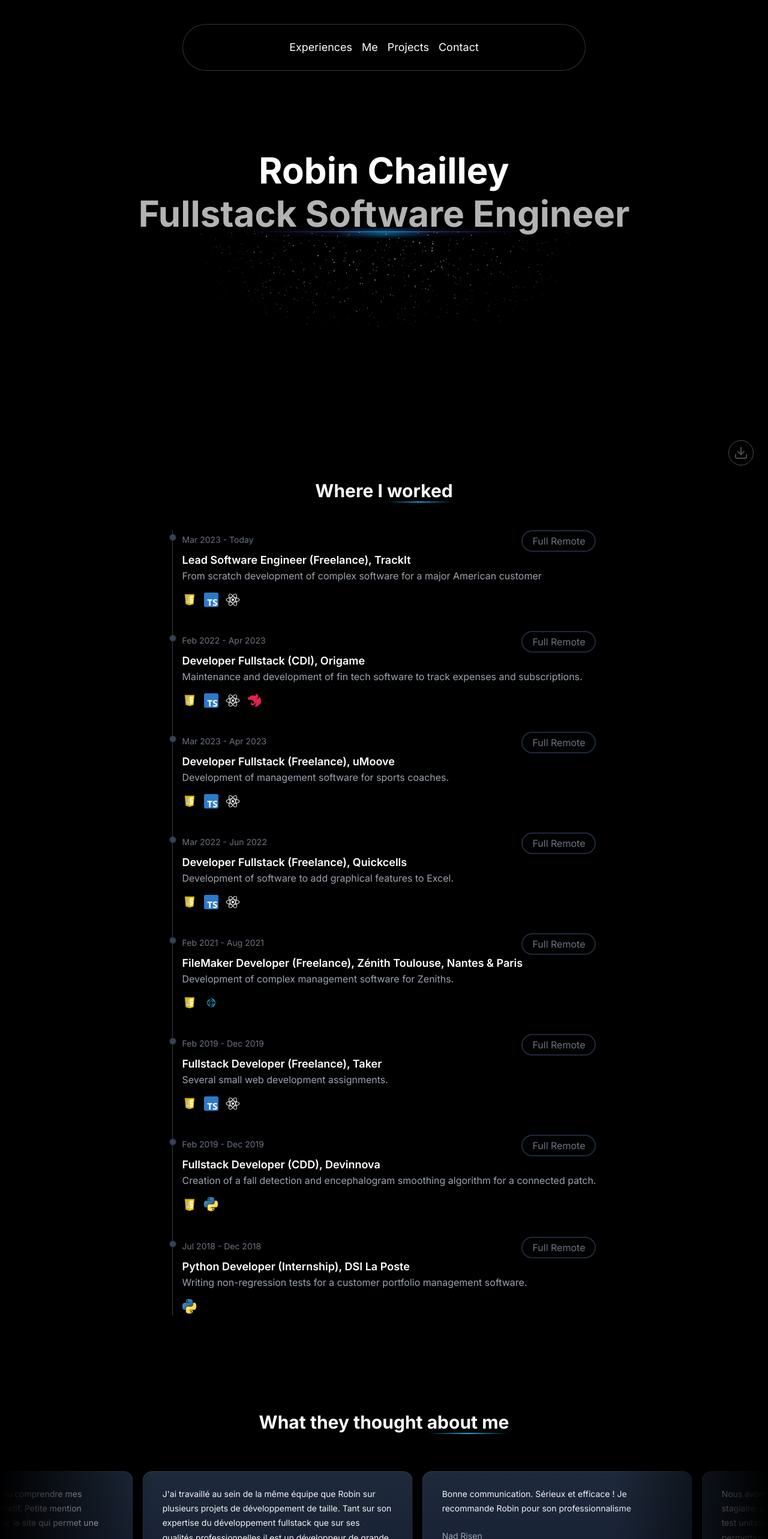
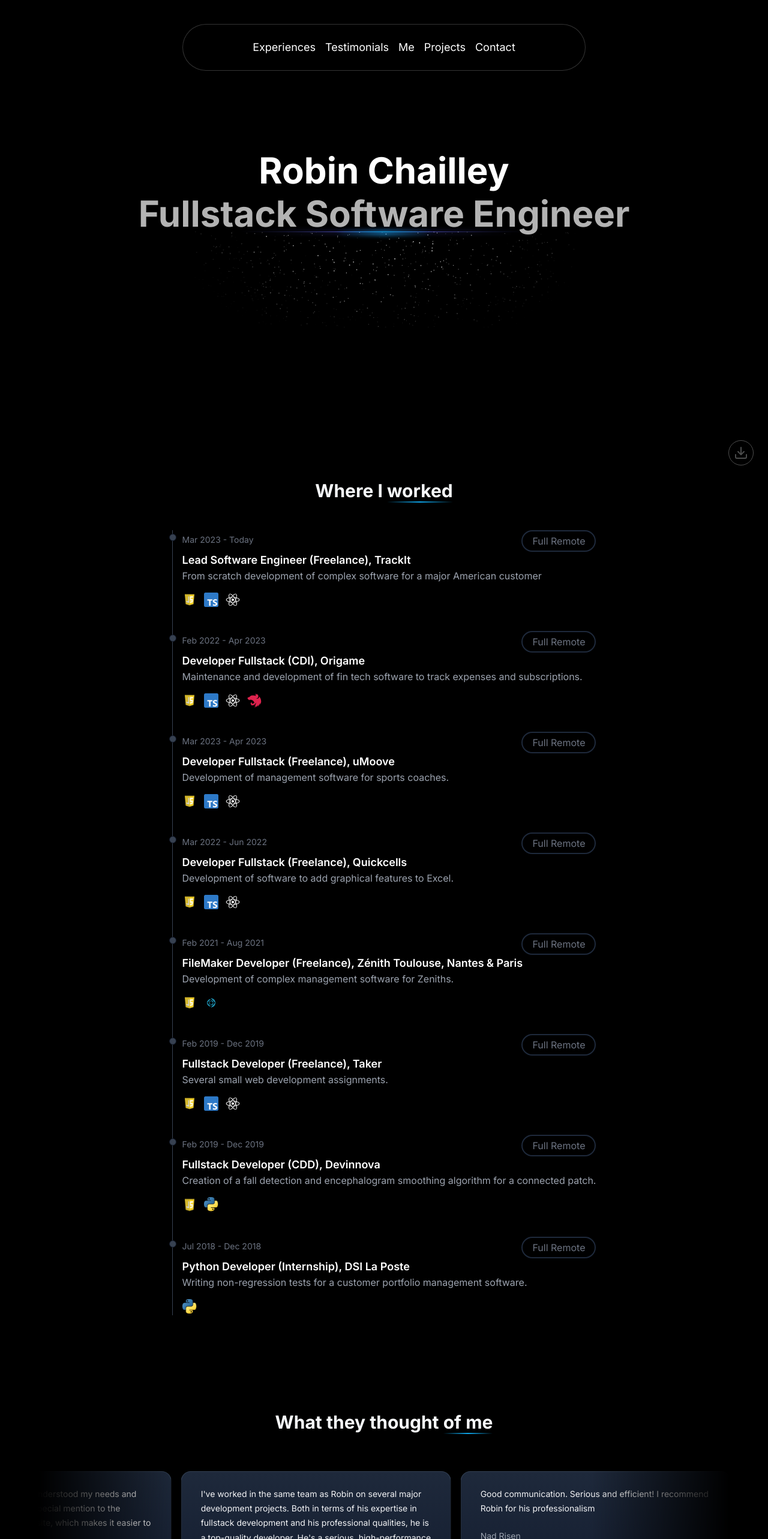
Before and after one commit to RobinChailley/portfolio, a Next.js app: page / in a window 1280 px wide. Shown: the top 2566 px of the page at 60% size. Built offline with nearby package versions, Linux system fonts and the light colour scheme.

Commit message:
feat: fix sizing and spacing + horizontal scroll

```diff
--- a/src/app/page.tsx
+++ b/src/app/page.tsx
@@ -20,7 +20,7 @@ export default function Home() {
 			<div id="experiences" className="pt-[15vh]">
 				<Experiences />
 			</div>
-			<div id="recommendations" className="pt-[15vh]">
+			<div id="testimonials" className="pt-[15vh]">
 				<Recommendations />
 			</div>
 			<div id="about-me" className="pt-[15vh] mt-24">
@@ -29,10 +29,10 @@ export default function Home() {
 			<div id="projects" className="pt-[15vh]">
 				<Projects />
 			</div>
-			<div id="contact" className="pt-[15vh] w-full h-[100vh]">
+			<div id="contact" className="pt-[15vh] w-full">
 				<Contact />
 			</div>
-			<footer className="border-[1px] items-center w-full gap-12 flex px-32 h-32">
+			<footer className="border-[1px] items-center w-full gap-12 flex px-6 sn:px-32 h-32">
 				<div className="flex flex-col h-full justify-center gap-3">
 					<p className="text-gray-400">©️2024 - Robin Chailley</p>
 					<p className="text-gray-400">Fullstack Software Engineer</p>
--- a/src/components/aceternity/CardHoverEffect.tsx
+++ b/src/components/aceternity/CardHoverEffect.tsx
@@ -43,7 +43,7 @@ export function HoverEffect({
 	const [hoveredIndex, setHoveredIndex] = useState<number | null>(null);
 
 	return (
-		<div className={cn('grid grid-cols-1 md:grid-cols-2  lg:grid-cols-3 py-10', className)}>
+		<div className={cn('grid grid-cols-1 md:grid-cols-2  lg:grid-cols-3', className)}>
 			{items.map((item, idx) => (
 				<div
 					key={item.title + item.description}
--- a/src/components/aceternity/MovingCards.tsx
+++ b/src/components/aceternity/MovingCards.tsx
@@ -12,6 +12,7 @@ export default function InfiniteMovingCards({
 }: {
 	items: {
 		quote: string;
+		quoteEn: string;
 		name: string;
 		title: string;
 	}[];
@@ -70,7 +71,7 @@ export default function InfiniteMovingCards({
 		<div
 			ref={containerRef}
 			className={cn(
-				'scroller relative z-20  max-w-7xl overflow-hidden  [mask-image:linear-gradient(to_right,transparent,white_20%,white_80%,transparent)]',
+				'scroller relative z-20 max-w-7xl w-[90vw] overflow-hidden  [mask-image:linear-gradient(to_right,transparent,white_20%,white_80%,transparent)]',
 				className,
 			)}
 		>
@@ -95,7 +96,7 @@ export default function InfiniteMovingCards({
 								aria-hidden="true"
 								className="user-select-none -z-1 pointer-events-none absolute -left-0.5 -top-0.5 h-[calc(100%_+_4px)] w-[calc(100%_+_4px)]"
 							/>
-							<span className=" relative z-20 text-sm leading-[1.6] text-gray-100 font-normal">{item.quote}</span>
+							<span className=" relative z-20 text-sm leading-[1.6] text-gray-100 font-normal">{item.quoteEn}</span>
 							<div className="relative z-20 mt-6 flex flex-row items-center">
 								<span className="flex flex-col gap-1">
 									<span className=" text-sm leading-[1.6] text-gray-400 font-normal">{item.name}</span>
--- a/src/components/aceternity/NavbarMenu.tsx
+++ b/src/components/aceternity/NavbarMenu.tsx
@@ -15,11 +15,11 @@ export function MenuItem({
 	href: string;
 }) {
 	return (
-		<div className="relative ">
+		<div className="relative items-center flex">
 			<a
 				href={href}
 				onMouseEnter={() => setActive(item)}
-				className={cn('cursor-pointer text-white text-[14px] sm:text-lg ', {
+				className={cn('cursor-pointer text-white text-[12px] sm:text-lg ', {
 					'opacity-[0.8] ': item === active,
 				})}
 			>
@@ -42,7 +42,7 @@ export function Menu({ setActive, children }: { setActive: (item: string | null)
 		<nav
 			onMouseLeave={() => setActive(null)} // resets the state
 			className={cn(
-				'relative rounded-full border border-transparent dark:bg-black dark:border-white/[0.2] bg-white shadow-input flex justify-center space-x-4 px-8 sm:py-6 py-3 ',
+				'relative rounded-full border border-transparent dark:bg-black dark:border-white/[0.2] bg-white shadow-input flex justify-center space-x-2 sm:space-x-4 px-8 sm:py-6 py-3 ',
 			)}
 		>
 			{children}
--- a/src/sections/hero/CustomNavbarMenu.tsx
+++ b/src/sections/hero/CustomNavbarMenu.tsx
@@ -10,6 +10,7 @@ export default function Navbar({ className }: { className?: string }) {
 		<div className={cn('fixed px-6 md:px-0 top-10 inset-x-0 max-w-2xl mx-auto z-50', className)}>
 			<Menu setActive={setActive}>
 				<MenuItem setActive={setActive} active={active} href="#experiences" item="Experiences" />
+				<MenuItem setActive={setActive} active={active} href="#testimonials" item="Testimonials" />
 				<MenuItem setActive={setActive} active={active} href="#about-me" item="Me" />
 				<MenuItem setActive={setActive} active={active} href="#projects" item="Projects" />
 				<MenuItem setActive={setActive} active={active} href="#contact" item="Contact" />
--- a/src/sections/me/Me.tsx
+++ b/src/sections/me/Me.tsx
@@ -37,7 +37,7 @@ export const projects = [
 export default function Me() {
 	return (
 		<div className="max-w-full flex items-center flex-col sm:max-w-[80vw]">
-			<h2 className="font-bold text-3xl text-center mb-6">
+			<h2 className="font-bold text-3xl text-center mb-12">
 				Who I{' '}
 				<span className="relative ">
 					<div className="absolute left-0 bg-gradient-to-r from-transparent via-sky-500 to-transparent h-[2px] w-full" />
@@ -49,7 +49,7 @@ export default function Me() {
 				professional time for over 10 years, mainly in Javascript. Closely linked to entrepreneurship, I love creating,
 				inventing and designing.
 			</p>
-			<div className="max-w-5xl mt-6 mx-auto px-8">
+			<div className="max-w-5xl mt-12 mx-auto px-8">
 				<HoverEffect items={projects} />
 			</div>
 		</div>
--- a/src/sections/projects/Projects.tsx
+++ b/src/sections/projects/Projects.tsx
@@ -5,7 +5,7 @@ import Image from 'next/image';
 export default function Projects() {
 	return (
 		<div className="max-w-[80vw]">
-			<h2 className="font-bold text-3xl text-center mb-6">
+			<h2 className="font-bold text-3xl text-center mb-12">
 				What I{' '}
 				<span className="relative ">
 					<div className="absolute left-0 bg-gradient-to-r from-transparent via-sky-500 to-transparent h-[2px] w-full" />
--- a/src/sections/recommendations/Recommendations.tsx
+++ b/src/sections/recommendations/Recommendations.tsx
@@ -52,15 +52,15 @@ const testimonials = [
 
 export default function Recommendations() {
 	return (
-		<div className="px-12 md:px-0">
-			<h2 className="font-bold text-3xl text-center mb-12">
+		<div>
+			<h2 className="px-12 font-bold text-3xl text-center mb-12">
 				What they thought{' '}
 				<span className="relative">
 					<div className="absolute left-0 bg-gradient-to-r from-transparent via-sky-500 to-transparent h-[2px] w-full" />
-					about me
+					of me
 				</span>
 			</h2>
-			<div className="rounded-md flex flex-col antialiased bg-white dark:bg-black dark:bg-grid-white/[0.05] items-center justify-center relative overflow-hidden">
+			<div className="rounded-md flex flex-col antialiased bg-black bg-grid-white/[0.05] items-center justify-center relative overflow-hidden">
 				<InfiniteMovingCards items={testimonials} direction="right" speed="slow" />
 			</div>
 		</div>
```
